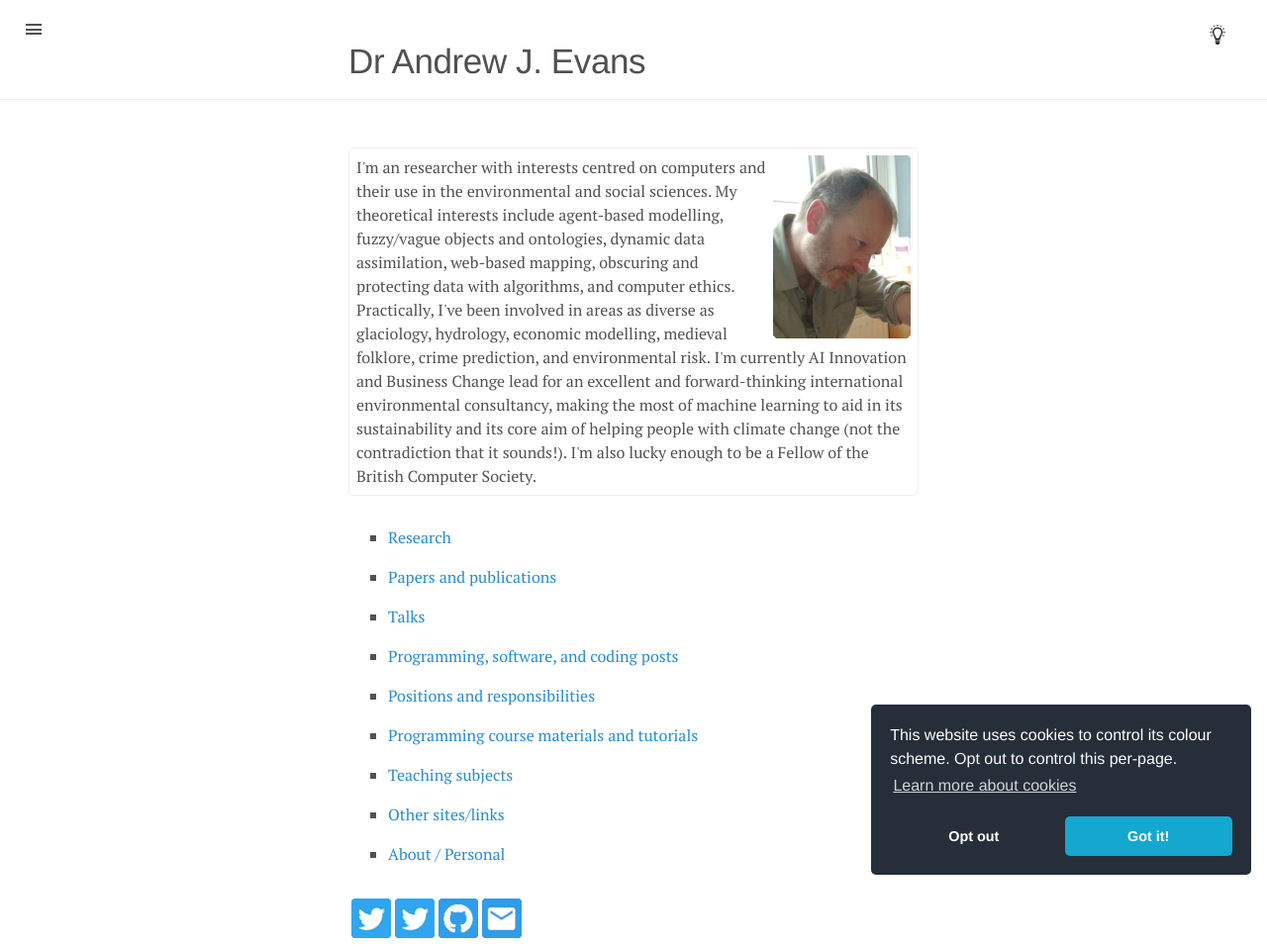
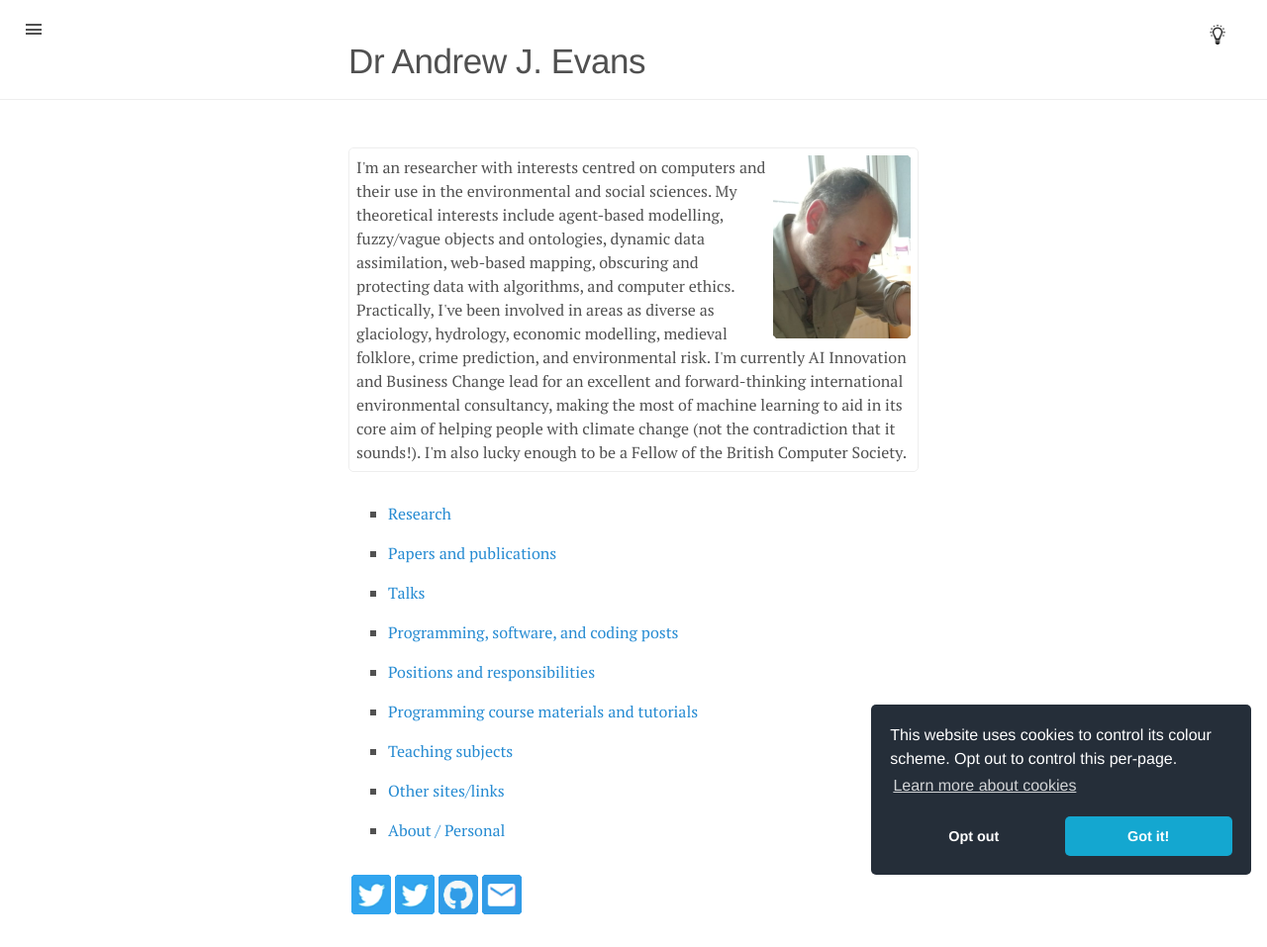
Before and after one commit to AJEvans/ajevans.github.io, a Jekyll site: the page built from index.html, in a window 1280 px wide. Shown: the whole page at 99% size. Built offline with Jekyll 4.4.1, drawn with Linux system fonts in a browser that asks for light colours; after the commit the page ends 933 px from its top, so only the background shows below that.

Commit message:
Update index.html

```diff
--- a/index.html
+++ b/index.html
@@ -11,7 +11,7 @@ I'm an researcher with interests centred on computers and their use in the envir
 agent-based modelling, fuzzy/vague objects and ontologies, dynamic data assimilation, web-based mapping, obscuring and protecting data with algorithms, and computer ethics.
 Practically, I've been involved in
 areas as diverse as glaciology, hydrology, economic modelling, medieval folklore, crime prediction, and environmental risk. I'm currently AI Innovation and Business Change lead for an
-excellent and forward-thinking international environmental consultancy, making the most of machine learning to aid in its sustainability and its core aim of helping people with climate change (not the
+excellent and forward-thinking international environmental consultancy, making the most of machine learning to aid in its core aim of helping people with climate change (not the
 contradiction that it sounds!). I'm also lucky enough to be a Fellow of the British Computer Society.
 </P>
   <UL>
```
